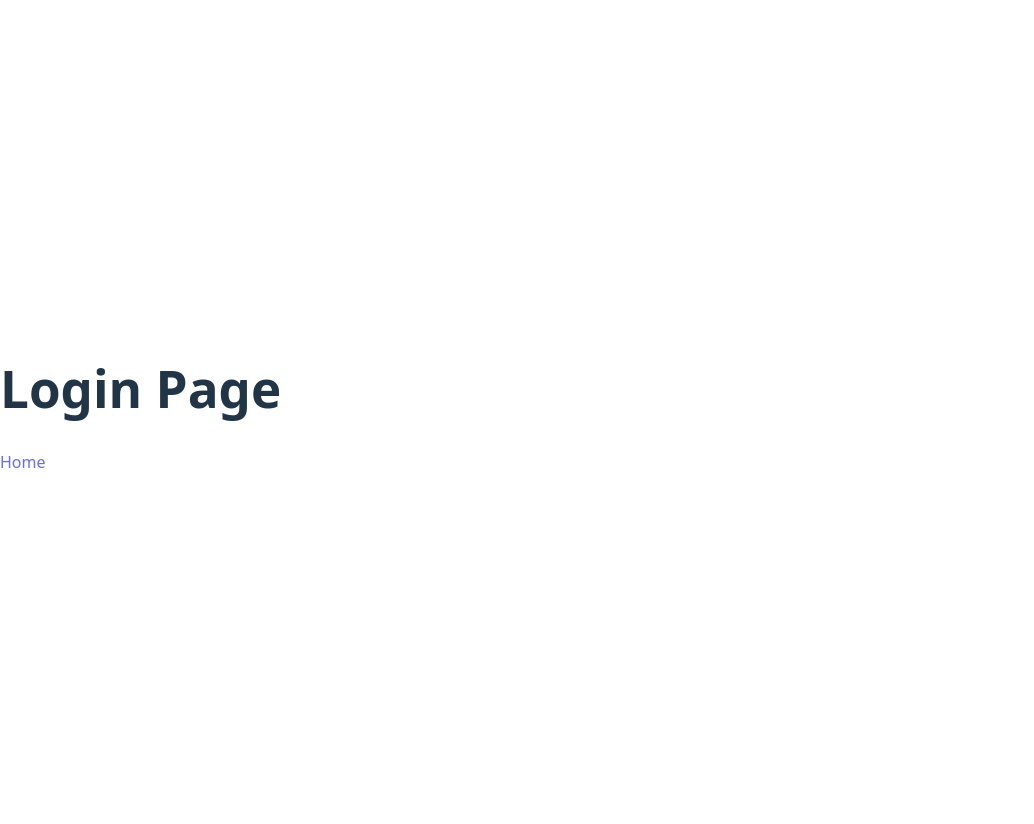
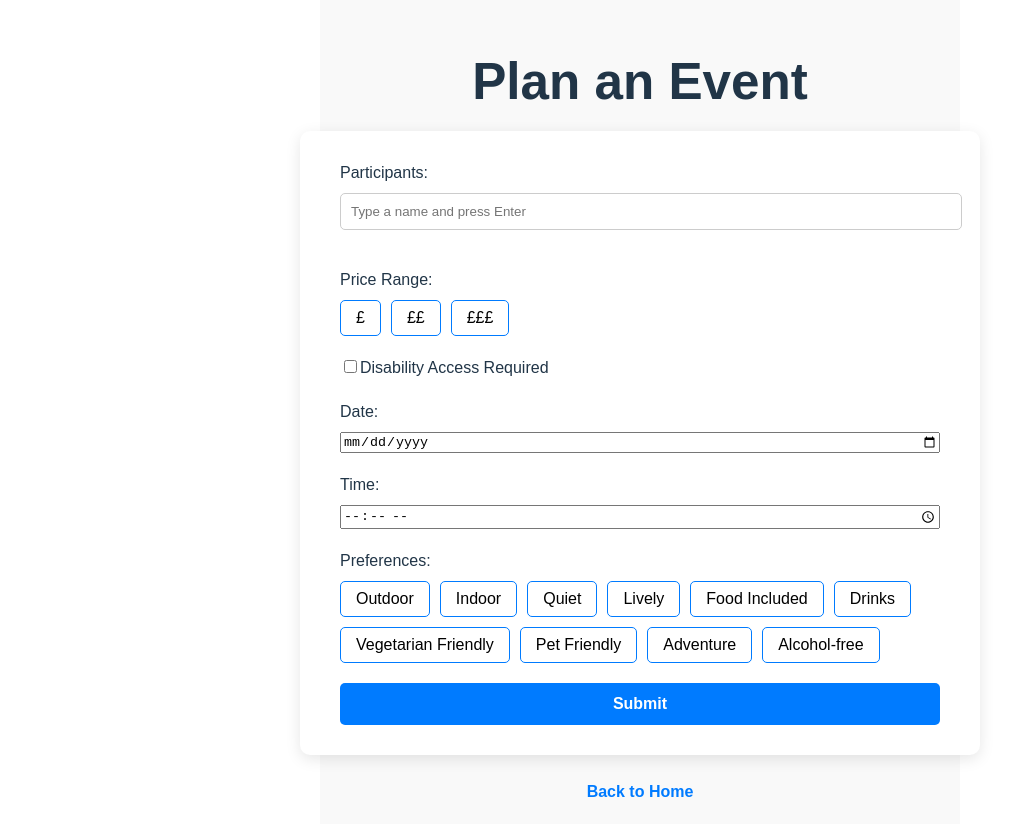
Before and after one commit to Arman511/GutsHackathonTeam26, a React (Vite) app in the folder guts-template/: page /plan in a window 1280 px wide. Before the commit this address led to /. Shown: the whole page, without its empty margins (0-1034 px from the left). Before the commit the page ends 800 px from the top, so only its background shows below. Built offline with nearby package versions, Linux system fonts and the light colour scheme.

Commit message:
Frontend Plan Event Page json output

```diff
--- a/guts-template/src/main.jsx
+++ b/guts-template/src/main.jsx
@@ -16,7 +16,7 @@ ReactDOM.createRoot(document.getElementById("root")).render(
                 <Route path="/home" element={<Home />} />
                 <Route path="/agenda" element={<Agenda />} />
                 <Route path="/groups" element={<Groups />} />
-                <Route path="/plan-event" element={<Plan />} />
+                <Route path="/plan" element={<Plan />} />
                 <Route path="*" element={<Navigate to="/" />} />
             </Routes>
         </Router>
--- a/guts-template/src/pages/Home.jsx
+++ b/guts-template/src/pages/Home.jsx
@@ -2,12 +2,16 @@ import { Link } from "react-router-dom";
 
 export default function Home() {
     return (
-        <div>
+        <div className="home-container">
             <h1>Home Page</h1>
             <p>This is the home screen.</p>
-            <Link to="/Groups" className="btn">Go to Groups</Link>
-            <Link to="/Agenda" className="btn">Go to Agenda</Link>
-            <Link to="/Plan" className="btn">Go to Plan</Link>
+            <div className="button-group">
+                <Link to="/Groups" className="btn">Go to Groups</Link>
+                <Link to="/Agenda" className="btn">Go to Agenda</Link>
+                <Link to="/Plan" className="btn">Go to Plan</Link>
+            </div>
         </div>
     );
 }
+// looking at having sections of events
+// create event button - ha
--- /dev/null
+++ b/guts-template/src/pages/Plan.css
@@ -0,0 +1,144 @@
+html, body, #root {
+    height: 100%;
+    width: 100%;
+    margin: 0;
+    padding: 0;
+}
+
+/* Center the entire page content */
+.plan-container {
+    margin: 0 auto;
+    display: flex;
+    flex-direction: column;
+    align-items: center;       /* centers horizontally */
+    justify-content: center;   /* centers vertically */
+    min-height: 90vh;         /* take full screen height */
+    width: 80vh;               /* ensure full horizontal space */
+    background-color: #f9f9f9;
+    font-family: Arial, sans-serif;
+    box-sizing: border-box;
+    padding: 20px;             /* prevent sticking to screen edges */
+}
+
+/* Limit the form width and add card-like styling */
+.plan-form {
+    background-color: #fff;
+    padding: 30px 40px;
+    border-radius: 10px;
+    box-shadow: 0 4px 15px rgba(0, 0, 0, 0.1);
+    width: 100%;
+    max-width: 600px;
+    display: flex;
+    flex-direction: column;
+    gap: 20px;
+}
+
+h1 {
+    text-align: center;
+    margin-bottom: 20px;
+}
+
+/* Form group spacing */
+.form-group {
+    display: flex;
+    flex-direction: column;
+    gap: 8px;
+}
+
+/* Participant input styling */
+.participant-input-container input {
+    padding: 10px;
+    width: 100%;
+    border-radius: 5px;
+    border: 1px solid #ccc;
+}
+
+/* Participant bubbles */
+.participant-bubbles {
+    margin-top: 10px;
+    display: flex;
+    flex-wrap: wrap;
+    gap: 8px;
+}
+
+.bubble {
+    background-color: #e0e0e0;
+    border-radius: 20px;
+    padding: 5px 12px;
+    cursor: pointer;
+}
+
+.bubble:hover {
+    background-color: #d1d1d1;
+}
+
+/* Price buttons */
+.price-buttons {
+    display: flex;
+    gap: 10px;
+}
+
+.price-btn {
+    padding: 8px 15px;
+    border-radius: 5px;
+    border: 1px solid #007bff;
+    background-color: white;
+    cursor: pointer;
+    transition: 0.2s;
+}
+
+.price-btn.selected {
+    background-color: #007bff;
+    color: white;
+}
+
+/* Preferences */
+.preferences-container {
+    display: flex;
+    flex-wrap: wrap;
+    gap: 10px;
+}
+
+.pref-btn {
+    padding: 8px 15px;
+    border-radius: 5px;
+    border: 1px solid #007bff;
+    background-color: white;
+    cursor: pointer;
+    transition: 0.2s;
+}
+
+.pref-btn.selected {
+    background-color: #007bff;
+    color: white;
+}
+
+/* Submit button */
+.submit-btn {
+    padding: 12px 20px;
+    border: none;
+    border-radius: 5px;
+    background-color: #007bff;
+    color: white;
+    font-weight: bold;
+    cursor: pointer;
+    transition: background-color 0.2s;
+}
+
+.submit-btn:hover {
+    background-color: #0056b3;
+}
+
+/* Back link styling */
+.back-link {
+    display: block;
+    margin-top: 25px;
+    text-align: center;
+    color: #007bff;
+    text-decoration: none;
+    font-weight: bold;
+}
+
+.back-link:hover {
+    text-decoration: underline;
+}
--- a/guts-template/src/pages/Plan.jsx
+++ b/guts-template/src/pages/Plan.jsx
@@ -1,10 +1,172 @@
-import { Link } from "react-router-dom";
+import { useState } from "react";
+import { Link, useNavigate } from "react-router-dom";
+import "./Plan.css";
 
 export default function Plan() {
+    const navigate = useNavigate()
+    const [participants, setParticipants] = useState([]);
+    const [participantInput, setParticipantInput] = useState("");
+    const [priceRange, setPriceRange] = useState("");
+    const [disabilityAccess, setDisabilityAccess] = useState(false);
+    const [date, setDate] = useState("");
+    const [time, setTime] = useState("");
+    const [preferences, setPreferences] = useState([]);
+
+    const allPreferences = [
+        "Outdoor",
+        "Indoor",
+        "Quiet",
+        "Lively",
+        "Food Included",
+        "Drinks",
+        "Vegetarian Friendly",
+        "Pet Friendly",
+        "Adventure",
+        "Alcohol-free"
+    ];
+
+    const handleAddParticipant = (e) => {
+        e.preventDefault();
+        const trimmed = participantInput.trim();
+        if (trimmed && !participants.includes(trimmed)) {
+            setParticipants([...participants, trimmed]);
+        }
+        setParticipantInput("");
+    };
+
+    const handleRemoveParticipant = (name) => {
+        setParticipants(participants.filter((p) => p !== name));
+    };
+
+    const togglePreference = (pref) => {
+        setPreferences((prev) =>
+            prev.includes(pref)
+                ? prev.filter((p) => p !== pref)
+                : [...prev, pref]
+        );
+    };
+
+    const handleSubmit = (e) => {
+        e.preventDefault();
+
+        const jsonData = {
+            participants,
+            priceRange,
+            disabilityAccess,
+            date,
+            time,
+            preferences
+        };
+
+        console.log("Event JSON:", JSON.stringify(jsonData, null, 2));
+        alert("Event planned successfully! Redirecting to home...");
+        navigate("/home");
+    };
+
+
+
     return (
-        <div>
-            <h1>Plan Page</h1>
-            <Link to="/home">Back to Home</Link>
+        <div className="plan-container">
+            <h1>Plan an Event</h1>
+            <form onSubmit={handleSubmit} className="plan-form">
+                {/* Participants Input */}
+                <div className="form-group">
+                    <label>Participants:</label>
+                    <div className="participant-input-container">
+                        <input
+                            type="text"
+                            placeholder="Type a name and press Enter"
+                            value={participantInput}
+                            onChange={(e) => setParticipantInput(e.target.value)}
+                            onKeyDown={(e) => {
+                                if (e.key === "Enter") handleAddParticipant(e);
+                            }}
+                        />
+                    </div>
+                    <div className="participant-bubbles">
+                        {participants.map((p) => (
+                            <span key={p} className="bubble" onClick={() => handleRemoveParticipant(p)}>
+                {p} ✕
+              </span>
+                        ))}
+                    </div>
+                </div>
+
+                {/* Price Range */}
+                <div className="form-group">
+                    <label>Price Range:</label>
+                    <div className="price-buttons">
+                        {["£", "££", "£££"].map((symbol, index) => (
+                            <button
+                                type="button"
+                                key={index}
+                                className={`price-btn ${priceRange === symbol ? "selected" : ""}`}
+                                onClick={() => setPriceRange(symbol)}
+                            >
+                                {symbol}
+                            </button>
+                        ))}
+                    </div>
+                </div>
+
+                {/* Disability Access */}
+                <div className="form-group checkbox">
+                    <label>
+                        <input
+                            type="checkbox"
+                            checked={disabilityAccess}
+                            onChange={(e) => setDisabilityAccess(e.target.checked)}
+                        />
+                        Disability Access Required
+                    </label>
+                </div>
+
+                {/* Date and Time */}
+                <div className="form-group">
+                    <label>Date:</label>
+                    <input
+                        type="date"
+                        value={date}
+                        onChange={(e) => setDate(e.target.value)}
+                        required
+                    />
+                </div>
+
+                <div className="form-group">
+                    <label>Time:</label>
+                    <input
+                        type="time"
+                        value={time}
+                        onChange={(e) => setTime(e.target.value)}
+                        required
+                    />
+                </div>
+
+                {/* Preferences */}
+                <div className="form-group">
+                    <label>Preferences:</label>
+                    <div className="preferences-container">
+                        {allPreferences.map((pref) => (
+                            <button
+                                type="button"
+                                key={pref}
+                                className={`pref-btn ${preferences.includes(pref) ? "selected" : ""}`}
+                                onClick={() => togglePreference(pref)}
+                            >
+                                {pref}
+                            </button>
+                        ))}
+                    </div>
+                </div>
+
+                <button type="submit" className="submit-btn">
+                    Submit
+                </button>
+            </form>
+
+            <Link to="/home" className="back-link">
+                Back to Home
+            </Link>
         </div>
     );
 }
```
